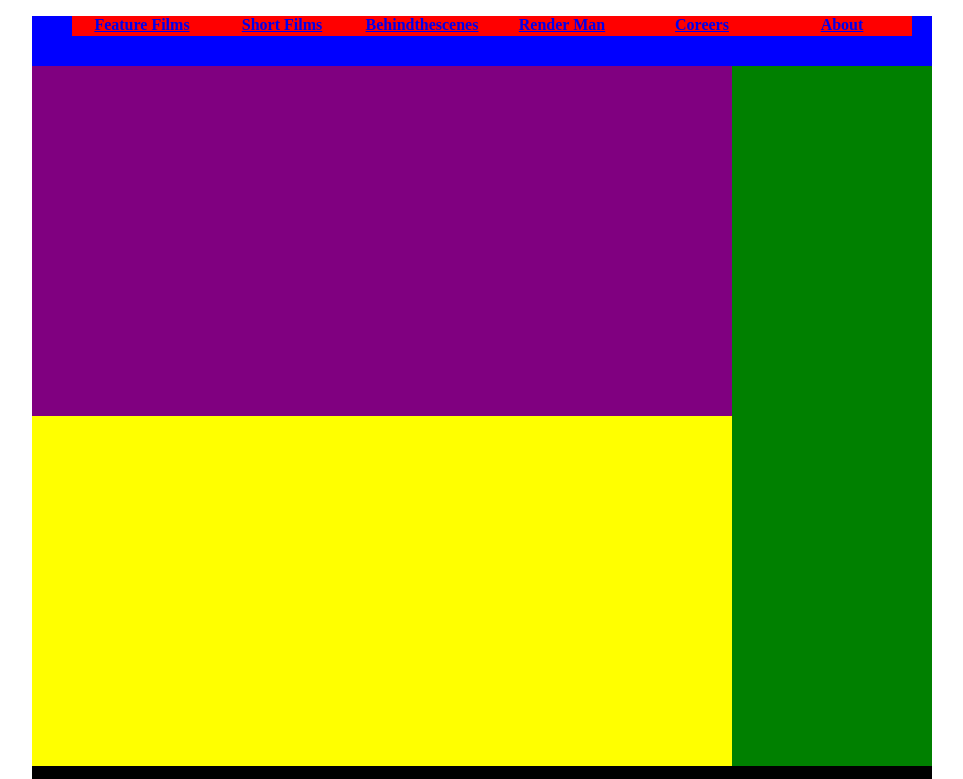
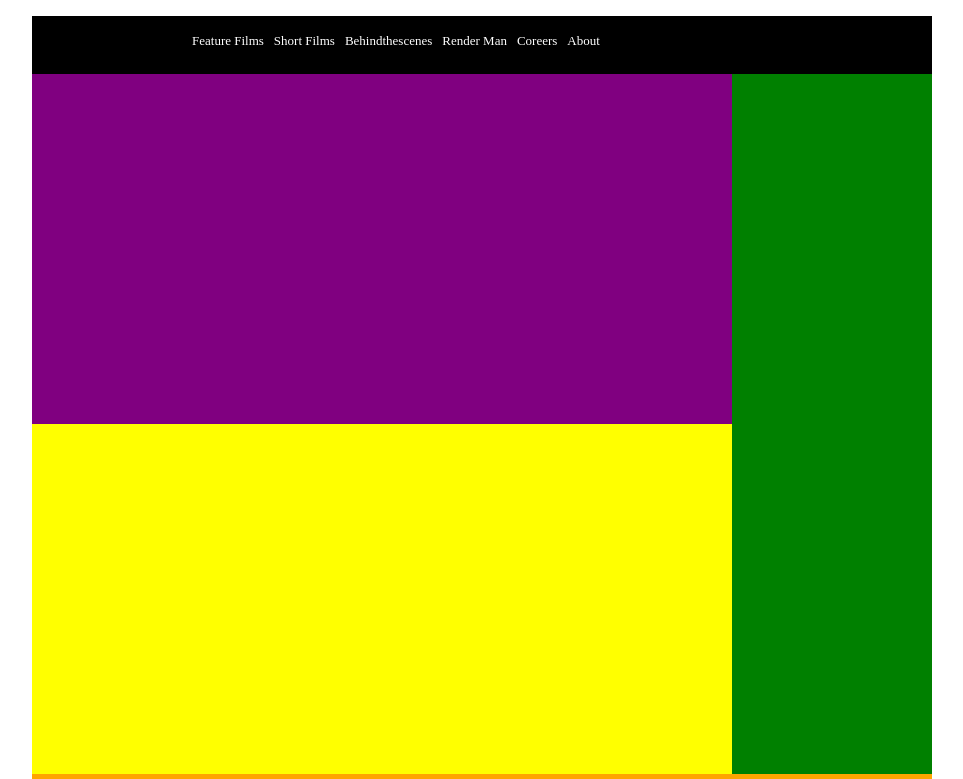
Before and after one commit to pedroalatrista/pixar, a plain HTML site: page index.html in a window 1280 px wide. Shown: the top 779 px of the page, without its empty margins (158-1121 px from the left). Drawn offline with Linux system fonts and the light colour scheme.

Commit message:
2do avance del CSS

```diff
--- a/estilo2.css
+++ b/estilo2.css
@@ -5,20 +5,44 @@
 	margin: auto;
 
 }
-.menu_principal li{
-	display: block;
-	width: 140px;
-	height: 20px;
-	background: red;
-	float: left;
-	text-align: center;
-	font-weight: bold;
+header{	width:900px;
+	height:50px;
+	background-color:black;
+	}
+
+
+.logo{	float:left;
+		width:150px;
+		height:50px;
+		padding-top:8px;
+		padding-left:10px;
+		}
+
+.menu_general ul{
+	width:520px;
+	height:50px;
+	background-color:black;
+	margin-left:auto;
 }
-.cabecera{
-	background: blue;
-	width: 900px;
-	height: 50px;
+
+.menu_principal ul li a{
+		display:inline-block;
+		margin-right:10px;
+		font-size:13px;
+		color:white;
+		margin-top:17px;
+		float:left;
+		text-decoration:none;
 }
+ul{	list-style:none;}
+section{
+		display:inline-block;
+		background-color:black;
+		height:700px;
+		width:900px;
+		padding-bottom:10px;
+	}
+
 .cuerpo{
 	background: orange;
 	width: 900px;
```
